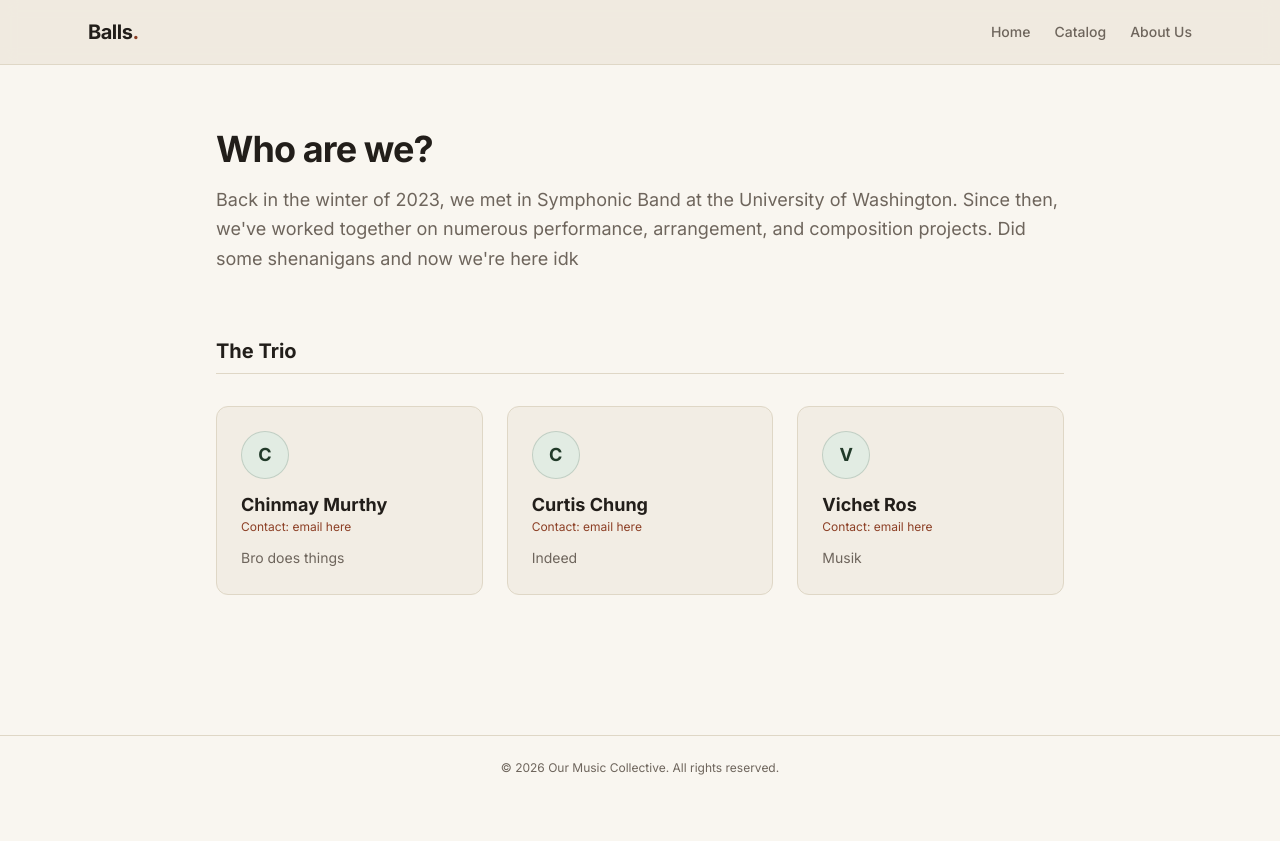
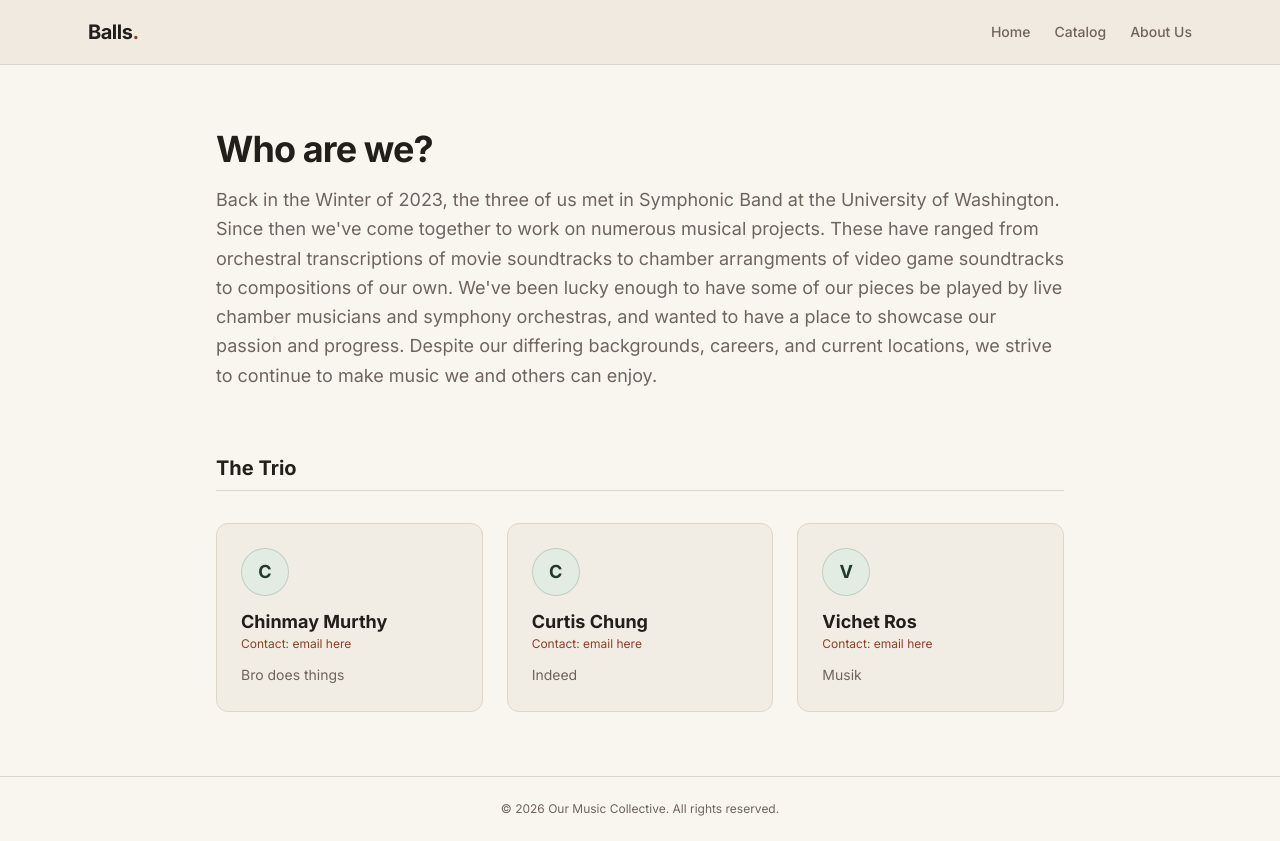
Before and after one commit to pie474/bltrio-portfolio, a Next.js app: page /about in a window 1280 px wide. Before the commit the page ends 800 px from the top, so only its background shows below. Built offline with nearby package versions, Linux system fonts and the light colour scheme.

Commit message:
Actual about page

```diff
--- a/src/app/about/page.tsx
+++ b/src/app/about/page.tsx
@@ -22,8 +22,12 @@ export default function AboutPage() {
             <header className="space-y-4">
                 <h1 className="text-3xl md:text-4xl font-bold tracking-tight text-foreground">Who are we?</h1>
                 <p className="text-muted-foreground text-lg leading-relaxed">
-                    Back in the winter of 2023, we met in Symphonic Band at the University of Washington. Since then, we've worked
-                    together on numerous performance, arrangement, and composition projects. Did some shenanigans and now we're here idk
+                    Back in the Winter of 2023, the three of us met in Symphonic Band at the University of Washington. Since then we've
+                    come together to work on numerous musical projects. These have ranged from orchestral transcriptions of movie
+                    soundtracks to chamber arrangments of video game soundtracks to compositions of our own. We've been lucky enough to
+                    have some of our pieces be played by live chamber musicians and symphony orchestras, and wanted to have a place to
+                    showcase our passion and progress. Despite our differing backgrounds, careers, and current locations, we strive to
+                    continue to make music we and others can enjoy.
                 </p>
             </header>
 
```
